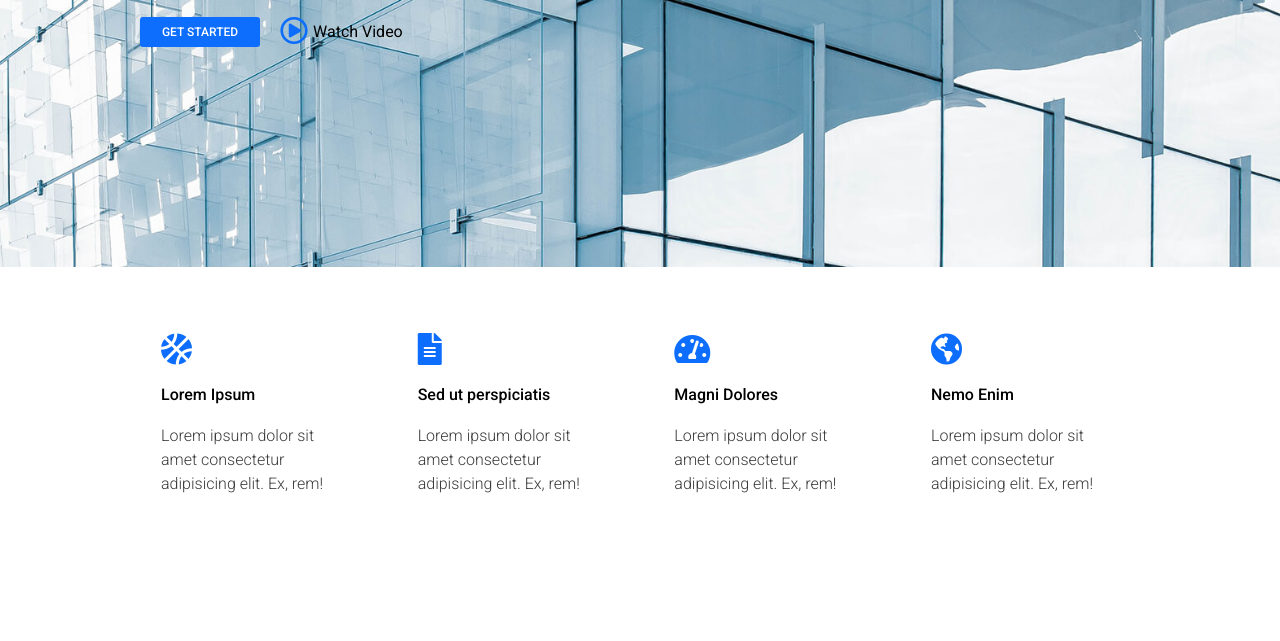
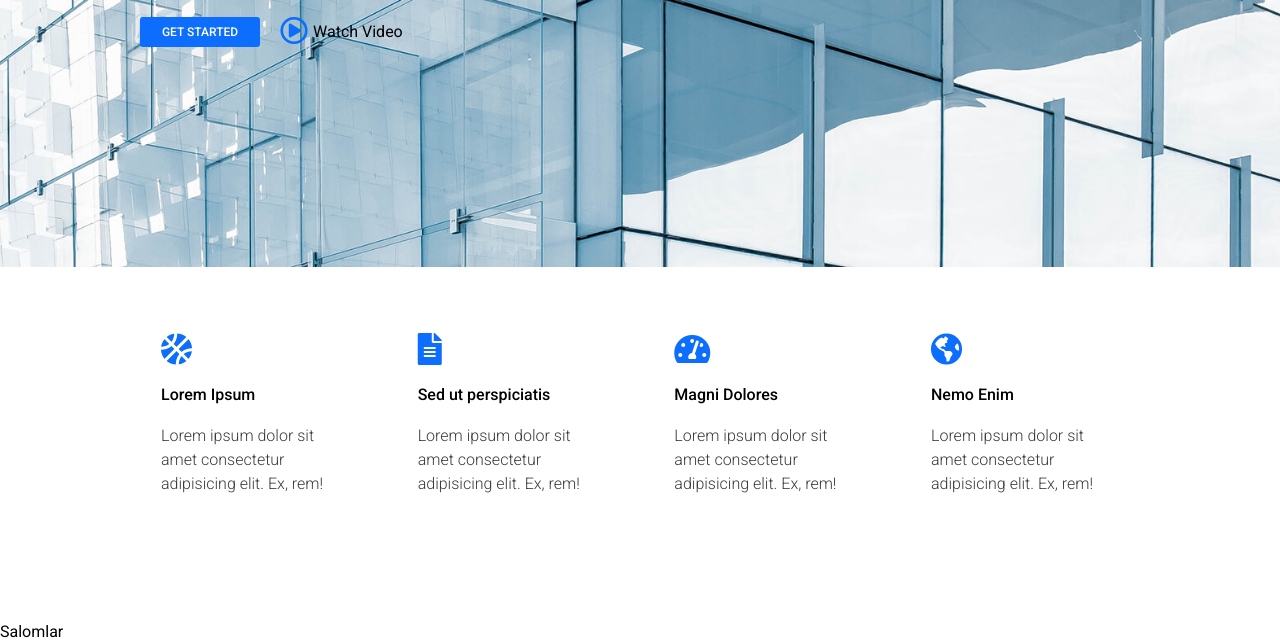
Before and after one commit to webcoderfirst/BIZLAND, a plain HTML site: page index.html in a window 1280 px wide. Shown: the part 408-1049 px from the top of the page. Drawn offline with Linux system fonts and the light colour scheme.

Commit message:
Add practical div "Salomlar"

```diff
--- a/index.html
+++ b/index.html
@@ -164,6 +164,8 @@
             </div>
         </footer>
 
+
+        <div class="div">Salomlar</div>
     </div>
 
 </body>
```
